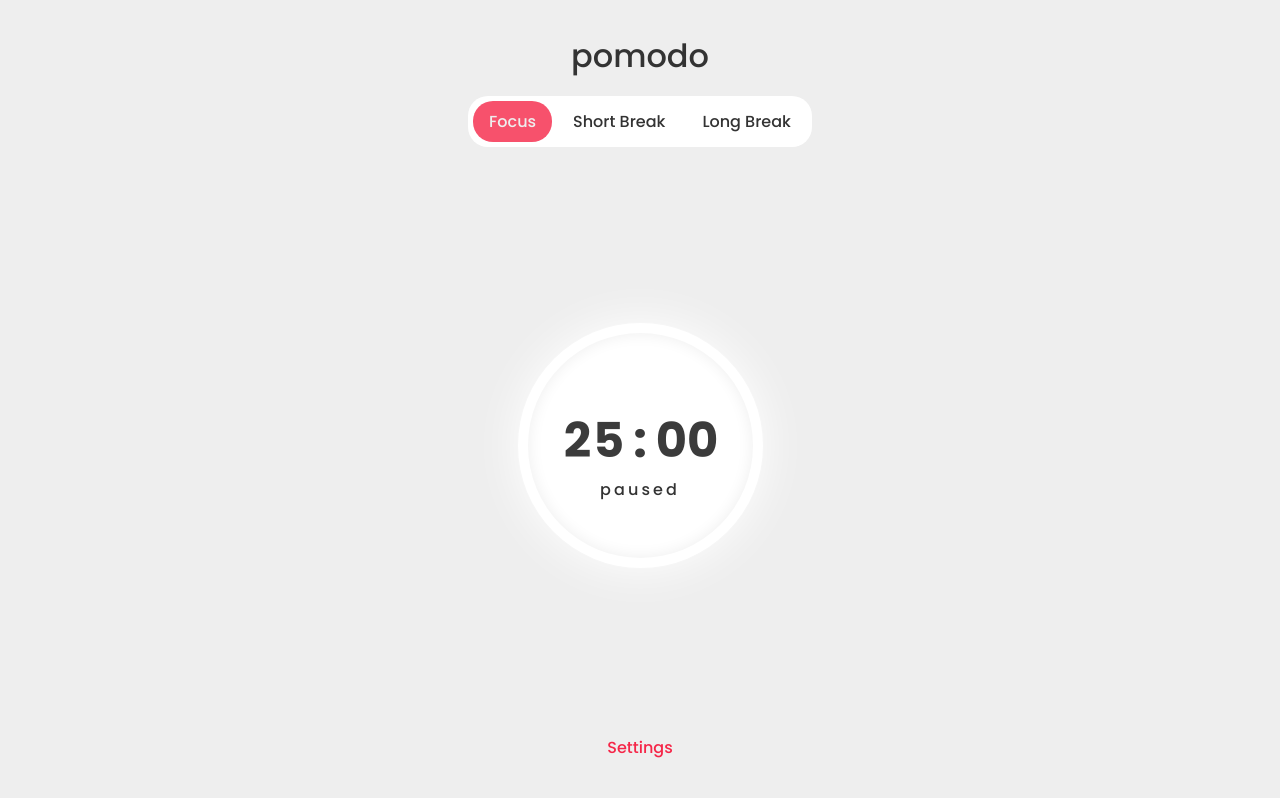
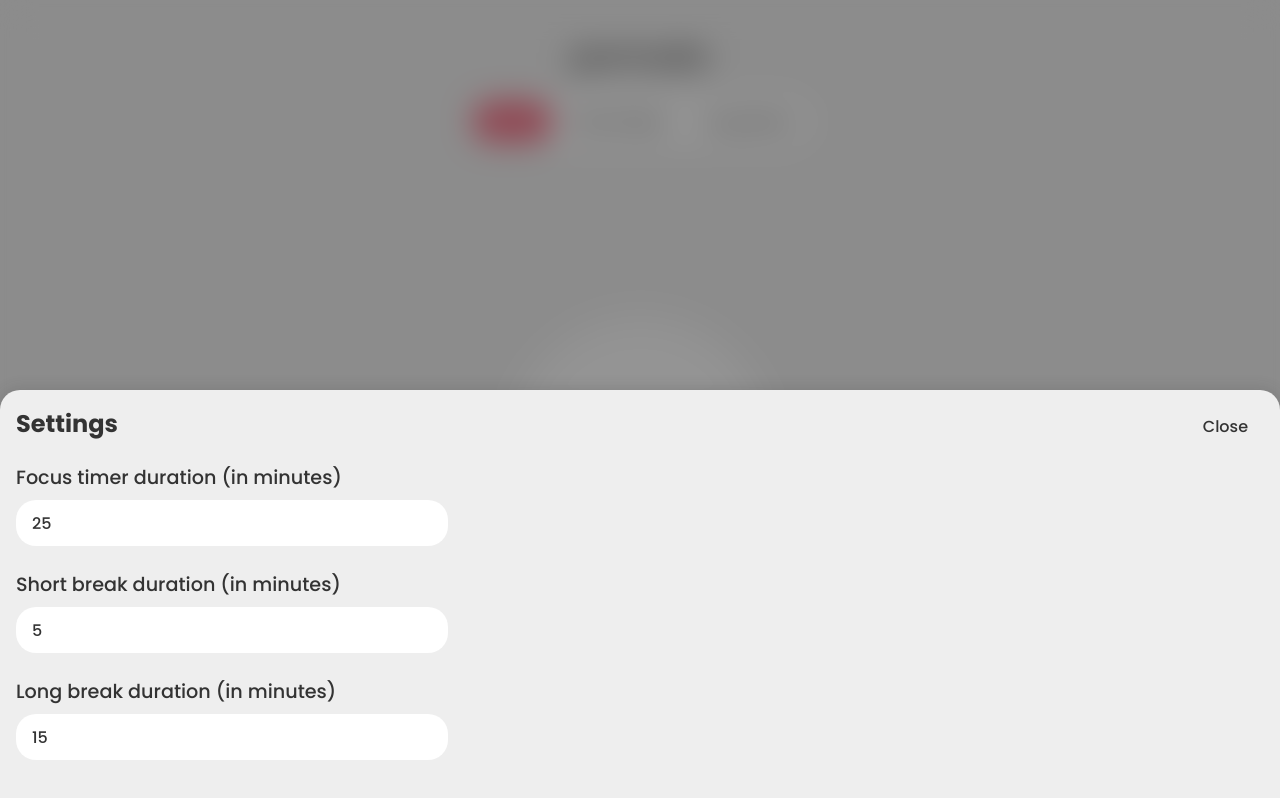
Before and after one commit to ivteplo/pomodo, a Vue app: page / in a window 1280 px wide. Both pictures are taken after a click on the button "Settings". Built offline with nearby package versions, Linux system fonts and the light colour scheme.

Commit message:
:sparkles: Add settings

```diff
--- a/index.html
+++ b/index.html
@@ -15,6 +15,7 @@
     />
   </head>
   <body>
+    <div id="app-modals"></div>
     <div id="app"></div>
     <script type="module" src="/src/main.js"></script>
   </body>
--- a/src/App.vue
+++ b/src/App.vue
@@ -1,5 +1,6 @@
 <script setup>
 import Timer from "./components/Timer.vue"
+import Modal from "./components/Modal.vue"
 </script>
 
 <script>
@@ -23,6 +24,8 @@ export default {
   data() {
     return {
       isPaused: true,
+      areSettingsOpen: false,
+      durations: state.durations,
     }
   },
   computed: {
@@ -100,12 +103,17 @@ export default {
             }
           }
 
+          // TODO: maybe save the state more rarely
           saveState(state)
           requestAnimationFrame(timer)
         }
       }
 
       timer()
+    },
+    setDuration(mode, duration) {
+      state.durations[mode] = +duration * 60
+      saveState(state)
     },
   },
 
@@ -152,7 +160,53 @@ export default {
 
   <Timer :time="timeLeftString" :isPaused="isPaused" @click="toggle()" />
 
-  <button type="button" class="settings-button">Settings</button>
+  <button
+    type="button"
+    class="settings-button"
+    @click="this.areSettingsOpen = true"
+  >
+    Settings
+  </button>
+
+  <Modal v-if="this.areSettingsOpen" @close="this.areSettingsOpen = false">
+    <template v-slot:header>
+      <h2>Settings</h2>
+    </template>
+    <template v-slot:body>
+      <div class="column settings">
+        <div class="column setting">
+          <h3>Focus timer duration (in minutes)</h3>
+          <input
+            type="number"
+            min="10"
+            max="120"
+            :value="durations.focus / 60"
+            @change="setDuration('focus', $event.target.value)"
+          />
+        </div>
+        <div class="column setting">
+          <h3>Short break duration (in minutes)</h3>
+          <input
+            type="number"
+            min="5"
+            max="15"
+            :value="durations.shortBreak / 60"
+            @change="setDuration('shortBreak', $event.target.value)"
+          />
+        </div>
+        <div class="column setting">
+          <h3>Long break duration (in minutes)</h3>
+          <input
+            type="number"
+            min="10"
+            max="60"
+            :value="durations.longBreak / 60"
+            @change="setDuration('longBreak', $event.target.value)"
+          />
+        </div>
+      </div>
+    </template>
+  </Modal>
 </template>
 
 <style>
@@ -171,22 +225,26 @@ export default {
   padding: 2rem;
 }
 
-header {
+#app > header {
   align-items: center;
   margin-bottom: 4rem;
 }
 
-header h1 {
+#app > header h1 {
   margin-bottom: 1rem;
   text-transform: lowercase;
   font-weight: 500;
+}
+
+#app-modals:not(:empty) + #app {
+  overflow: hidden;
 }
 
 .status-buttons {
   --gap: 5px;
   background-color: var(--secondary-background);
   padding: var(--gap);
-  border-radius: var(--default-button-border-radius);
+  border-radius: calc(var(--default-button-border-radius) + 5px);
 }
 
 .status-buttons > button {
@@ -212,4 +270,26 @@ header h1 {
 .settings-button {
   margin-top: 3rem;
 }
+
+.settings {
+  flex: 1;
+}
+
+.settings .setting {
+  margin-bottom: 1.5rem;
+}
+
+.settings .setting h3 {
+  font-weight: 500;
+  font-size: 1.2rem;
+  margin-bottom: 0.5rem;
+}
+
+.settings .setting input {
+  max-width: 400px;
+  background-color: var(--secondary-background);
+  color: var(--foreground);
+  border-radius: var(--default-button-border-radius);
+  height: 30px;
+}
 </style>
--- a/src/State.js
+++ b/src/State.js
@@ -103,7 +103,6 @@ export const saveState = (state) => {
 
   // Save the state
   localStorage.setItem("state", JSON.stringify(state))
-  console.log("Saved the state")
 }
 
 export const loadState = () => {
--- /dev/null
+++ b/src/components/Modal.vue
@@ -0,0 +1,102 @@
+<template>
+  <teleport to="#app-modals">
+    <div class="modal-wrapper column">
+      <div class="modal column">
+        <header class="row">
+          <slot name="header"><h2>This is a modal</h2></slot>
+          <div class="controls">
+            <button type="button" role="navigation" @click="emit('close')">
+              Close
+            </button>
+          </div>
+        </header>
+        <main>
+          <slot name="body"></slot>
+        </main>
+      </div>
+      <div class="modal-blur-background" @click="emit('close')"></div>
+    </div>
+  </teleport>
+</template>
+
+<script>
+export default {
+  methods: {
+    emit(eventType) {
+      this.$emit(eventType)
+    },
+  },
+}
+</script>
+
+<style scoped>
+.modal-wrapper {
+  position: fixed;
+  z-index: 5;
+  top: 0;
+  left: 0;
+  width: 100%;
+  min-height: 100%;
+  justify-content: flex-end;
+  /* FIXME: not being able to scroll
+     when focusing an input from mobile */
+}
+
+.modal {
+  background-color: var(--modal-background);
+
+  box-sizing: border-box;
+  padding: 1rem;
+
+  box-shadow: 0 0 1rem var(--modal-shadow);
+  border-radius: var(--default-button-border-radius);
+  border-bottom-right-radius: 0;
+  border-bottom-left-radius: 0;
+
+  animation: appear 0.25s forwards ease-out;
+  /* FIXME: no animation when closing the modal */
+}
+
+@keyframes appear {
+  from {
+    opacity: 0;
+    visibility: hidden;
+  }
+
+  to {
+    opacity: 1;
+    visibility: visible;
+  }
+}
+
+.modal > header {
+  justify-content: space-between;
+  align-items: stretch;
+  margin-bottom: 1rem;
+}
+
+.modal > header > .controls > button {
+  color: var(--foreground);
+}
+
+.modal > header > .controls > button:focus,
+.modal > header > .controls > button:hover {
+  color: var(--primary-100);
+}
+
+.modal > main {
+  flex-grow: 1;
+}
+
+.modal-blur-background {
+  background-color: var(--modal-blur-background);
+  backdrop-filter: blur(1rem);
+  position: fixed;
+  top: -5rem;
+  left: -5rem;
+  right: -5rem;
+  bottom: -5rem;
+  z-index: -1;
+  animation: appear 0.25s forwards ease-out;
+}
+</style>
--- a/src/theme.css
+++ b/src/theme.css
@@ -30,6 +30,9 @@ body {
   --primary-100: rgb(245, 38, 72);
   --primary-80: rgba(245, 38, 72, 0.8);
   --primary-60: rgba(245, 38, 72, 0.6);
+  --modal-background: var(--background);
+  --modal-blur-background: rgba(42, 42, 42, 0.5);
+  --modal-shadow: rgba(51, 51, 51, 0.198);
   --system-font: -apple-system, BlinkMacSystemFont, "Segoe UI", Roboto,
     Helvetica, Arial, sans-serif, "Apple Color Emoji", "Segoe UI Emoji",
     "Segoe UI Symbol";
@@ -51,9 +54,12 @@ body {
     --background: rgb(19, 21, 53);
     --secondary-background: rgb(11, 5, 37);
     --foreground: #ccc;
+    --modal-blur-background: rgba(11, 5, 37, 0.8);
+    --modal-shadow: var(--secondary-background);
   }
 }
 
+input,
 button {
   font-size: 1rem;
   font-family: inherit;
@@ -61,9 +67,26 @@ button {
   background-color: transparent;
   border: none;
 
-  padding: 0.5rem;
+  padding: 0.5rem 1rem;
   border-radius: var(--default-button-border-radius);
+  outline: none;
+}
 
+/* Hide arrows on number input on Firefox */
+input[type="number"] {
+  -moz-appearance: textfield;
+}
+
+/* Hide arrows on number input on other browsers */
+input[type="number"]::-webkit-inner-spin-button,
+input[type="number"]::-webkit-outer-spin-button {
+  -webkit-appearance: none;
+  -moz-appearance: none;
+  appearance: none;
+  margin: 0;
+}
+
+button {
   color: var(--primary-80);
   transition: color 0.3s, background-color 0.3s;
 
```
